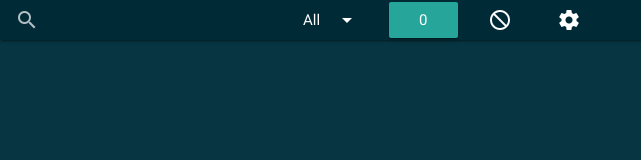
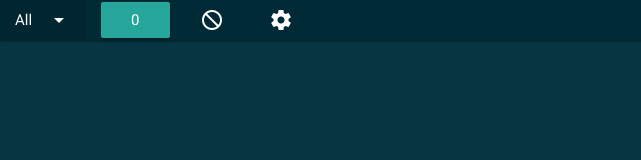
Before and after one commit to unisoftapps/ng2-log-service-extension, a browser extension: page devtools/log-viewer/log-viewer.html in a window 1280 px wide. Shown: the whole page, without its empty margins (0-641 px from the left). Drawn offline with nearby package versions, Linux system fonts and the light colour scheme.

Commit message:
Removed search bar. Still some bugs. Will add in future release

```diff
--- a/devtools/log-viewer/log-viewer.html
+++ b/devtools/log-viewer/log-viewer.html
@@ -34,13 +34,12 @@
             <!--<a class="brand-logo">{{title}}</a>-->
 
             <ul class="left">
-              <li>
+              <!--<li>
                 <div class="input-field">
                   <input v-model="searchValue" id="search" type="search">
                   <label for="search"><i class="material-icons">search</i></label>
-                  <!--<i class="material-icons close-filter">close</i>-->
                 </div>
-              </li>
+              </li>-->
               <!-- Dropdown Trigger -->
               <li><a class="dropdown-button" href="#!" data-activates="dropdown1">{{activeLogLevel.text}}<i class="material-icons right">arrow_drop_down</i></a></li>
               <li class="log-count">
```
